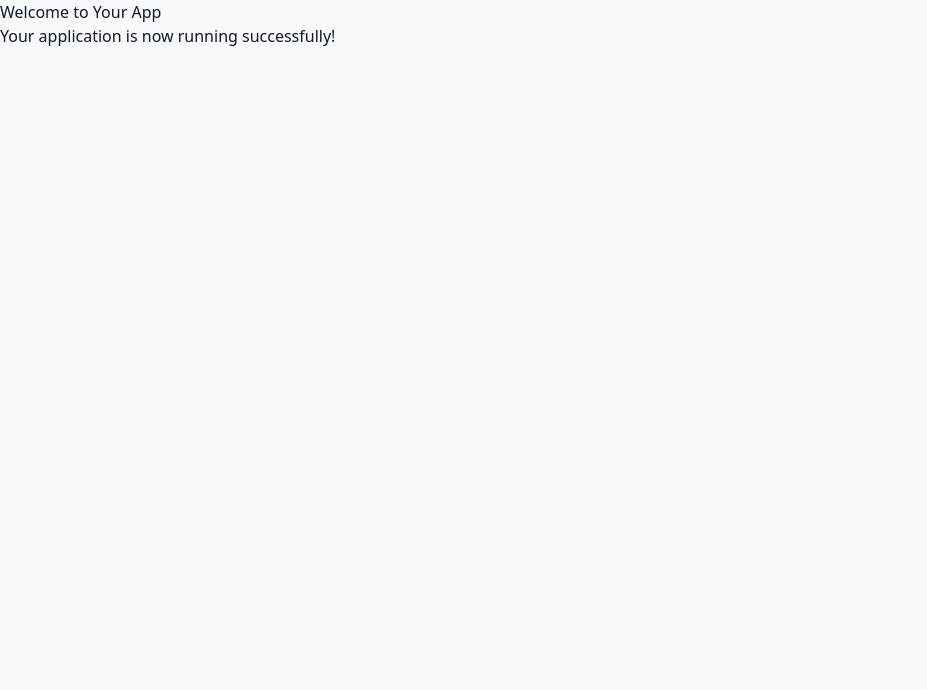
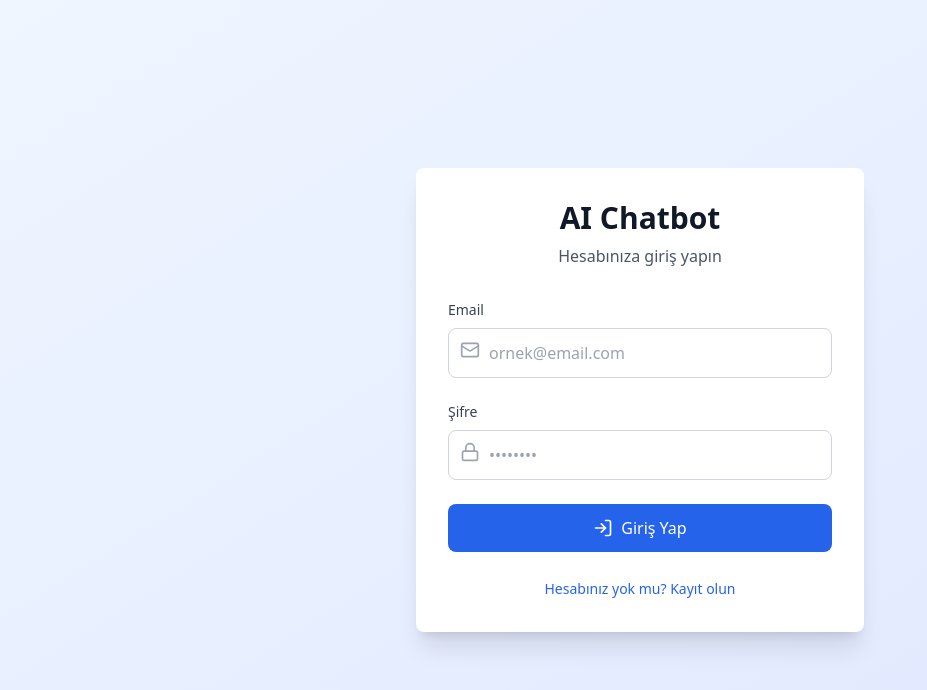
Before and after one commit to HBAGRO/main, a Next.js app: page / in a window 1280 px wide. Shown: the top 690 px of the page, without its empty margins (0-927 px from the left). Built offline with nearby package versions, Linux system fonts and the light colour scheme; no server answers.

Commit message:
Update main page for chatbot
cgen-10fdfce69e7c4e9eaced8ab801035339

```diff
--- a/app/layout.tsx
+++ b/app/layout.tsx
@@ -2,8 +2,8 @@ import './globals.css'
 import type { Metadata } from 'next'
 
 export const metadata: Metadata = {
-  title: 'App',
-  description: 'A Next.js application',
+  title: 'AI Chatbot',
+  description: 'Supabase ile güçlendirilmiş AI chatbot uygulaması',
 }
 
 export default function RootLayout({
--- a/app/page.tsx
+++ b/app/page.tsx
@@ -1,8 +1,10 @@
+import AuthWrapper from '@/components/AuthWrapper'
+import Chat from '@/components/Chat'
+
 export default function Home() {
   return (
-    <main className="container">
-      <h1>Welcome to Your App</h1>
-      <p>Your application is now running successfully!</p>
-    </main>
+    <AuthWrapper>
+      {(user) => <Chat user={user} />}
+    </AuthWrapper>
   )
 }
```
